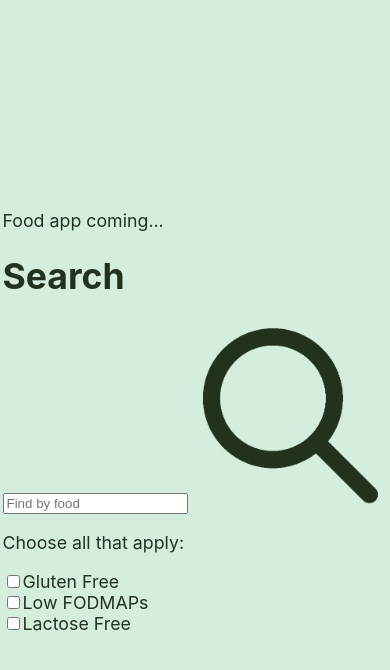
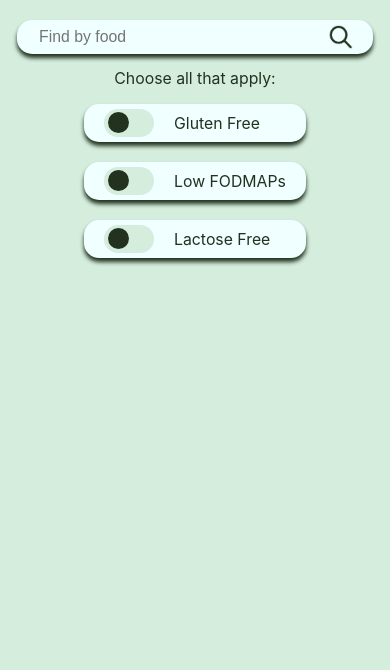
Before and after one commit to SchoolOfCode/bc13_final-project_front-end-6-weddings-a-seamonkey, a React (Create React App) app: page / in a window 390 px wide. Shown: the top 670 px of the page. Built offline with nearby package versions, Linux system fonts and the light colour scheme.

Commit message:
Css (#7)
* setting up search

* Added css variables

* slider

* added gluten free slider

* Toggles added and search bar responsive

* emjois

* tiding the CSS

Co-authored-by: Rachel Morris <rachelmorris262@outlook.com>
Co-authored-by: Sunbearian <stigcollins@icloud.com>

```diff
--- a/src/Components/App/App.css
+++ b/src/Components/App/App.css
@@ -4,16 +4,18 @@
   --font-color: #23321F;
   --content-color: #F0FFFF; /* @100% */
   --menu-bar: #23321F;
+  --toggle: #00A878
 }
 
 .App {
   /* text-align: center; */
   background-color: var(--background-color);
   min-height: 100vh;
+  min-width: 100vw;
   display: flex;
     flex-direction: column;
     align-items: center;
-    justify-content: center;
     font-size: calc(10px + 2vmin);
     color: var(--font-color);
+    font-size: calc(8px + 2vmin);
 }
--- a/src/Components/App/App.js
+++ b/src/Components/App/App.js
@@ -4,10 +4,7 @@ import Search from "../Search/Search.js";
 function App() {
 	return (
 		<div className="App">
-			<header className="App-header">
-				Food app coming...
 				<Search />
-			</header>
 		</div>
 	);
 }
--- a/src/Components/Search/NegativeOutcome.js
+++ b/src/Components/Search/NegativeOutcome.js
@@ -1,11 +1,12 @@
-import sadFace from '../../Images/sad-face.png';
 import './outcome.css';
 
 export default function NegativeOutcome() {
   return (
-    <div>
-      <img src={sadFace} alt="Sad face" />
-      <p>You can't eat this because it contains *props*</p>
+
+    <div className="outcome">
+      <span className="face">☹️</span>
+      <p>Dont Eat this!</p>
+
     </div>
   );
 }
--- a/src/Components/Search/PositiveOutcome.js
+++ b/src/Components/Search/PositiveOutcome.js
@@ -1,13 +1,11 @@
-import happyFace from '../../Images/happy-face.png';
 import './outcome.css';
 
 export default function PositiveOutcome() {
   return (
-    <div>
-      <img src={happyFace} alt="Happy face" />
-      <div>
-      <p>You can eat this!</p>
-      </div>
+
+    <div className="outcome">
+      <span className="face">😃</span>
+
     </div>
 
   );
--- a/src/Components/Search/Search.css
+++ b/src/Components/Search/Search.css
@@ -1,4 +1,129 @@
+/* CSS for search component */
+
 .searchCheckbox {
     display: flex;
     flex-direction: column;
+    gap: 20px;
 }
+
+.search{
+    display: flex;
+    /* flex-direction: column; */
+    gap: 5px;
+    width: 90%;
+    max-width: 500px;
+    border-radius: 15px;
+    background-color: var(--content-color);
+    box-shadow: 0px 4px 4px var(--font-color);
+    padding: 5px 20px;
+    margin: 0;
+    margin-top: 20px;
+}
+
+.search > input {
+
+    align-self: center;
+    width: 90%;
+    height: 98%;
+    border-style: none;
+        border-radius: 15px;
+        background-color: var(--content-color);
+        border-style: none;
+    font-size: calc(8px + 2vmin);
+}
+
+.search>input:focus {
+    outline: none;
+}
+
+.searchComponent{
+  width: 90%;
+  display:flex;
+  flex-direction: column;
+  align-items: center;
+}
+
+/* CSS for magnifing glass */
+.search > img {
+    height: auto;
+    width: 8%;
+    /* transform: translate(-120%, 0%); */
+    /* margin-left: -12%; */
+}
+
+/* CSS for the div of the toggle button */
+
+.toggle{
+  display: flex;
+  align-items: center;
+  gap: 20px;
+  border-radius: 15px;
+  background-color: var(--content-color);
+  border-style: none;
+  box-shadow: 0px 4px 4px var(--font-color);
+  padding: 5px 20px;
+  font-size: calc(8px + 2vmin);
+}
+
+/* CSS for toggle button */
+
+.switch {
+    position: relative;
+    display: inline-block;
+    /* width: 60px; */
+    /* height: 34px; */
+    width: 50px;
+    height: 28px;
+  }
+
+  .switch input {
+    opacity: 0;
+    width: 0;
+    height: 0;
+  }
+
+  .slider {
+    position: absolute;
+    cursor: pointer;
+    top: 0;
+    left: 0;
+    right: 0;
+    bottom: 0;
+    background-color: var(--background-color);
+    -webkit-transition: .4s;
+    transition: .4s;
+    /* box-shadow: 0px 4px 4px var(--font-color); */
+  }
+
+  input:checked + .slider {
+    background-color: var(--toggle);
+  }
+
+  input:checked + .slider:before {
+    -webkit-transform: translateX(20px);
+    -ms-transform: translateX(20px);
+    transform: translateX(20px);
+  }
+
+  /* CSS for circles inside of toggle */
+  .slider:before {
+    position: absolute;
+    content: "";
+    height: 21px;
+    width: 21px;
+    left: 4px;
+    bottom: 4px;
+    background-color: var(--menu-bar);
+    -webkit-transition: .4s;
+    transition: .4s;
+  }
+
+  /* Rounded sliders */
+  .slider.round {
+    border-radius: 34px;
+  }
+
+  .slider.round:before {
+    border-radius: 50%;
+
+  }
--- a/src/Components/Search/Search.js
+++ b/src/Components/Search/Search.js
@@ -8,6 +8,7 @@ import { useState } from 'react';
 const url = 'http://localhost:3010';
 
 export default function Search() {
+
   //product_id
   // product_Name
   // picture
@@ -102,6 +103,7 @@ let reason = {
   */
 
   /*We want to explore other options to simplify this code ^^^
+
 	suggested code ->
 
 function checkboxChanged(e) {
@@ -139,10 +141,11 @@ setSearch({...search, fodmap: !e.target.checked})
           ></input>
   */
 
+
 	return (
-    <div>
-      <h1>Search</h1>
-      <div className="input-field-container">
+		<div className="searchComponent">
+
+			<div className="search">
 				<input
 					type="text"
 					placeholder="Find by food"
@@ -152,17 +155,30 @@ setSearch({...search, fodmap: !e.target.checked})
 			</div>
 			<p>Choose all that apply:</p>
 			<div className="searchCheckbox">
-        <div>
-          <input name="gluten" type="checkbox" onChange={glutenChecked}></input>Gluten Free
+				<div className="toggle">
+					<label className="switch">
+						<input type="checkbox" onClick={glutenChecked}></input>
+						<span className="slider round"></span>
+					</label>
+					<span className="toggleText">Gluten Free</span>
 				</div>
-        <div>
-          <input name="fodmap" type="checkbox" onChange={fodmapChecked}></input>Low FODMAPs
+				<div className="toggle">
+					<label className="switch">
+						<input type="checkbox" onClick={fodmapChecked}></input>
+						<span className="slider round"></span>
+					</label>
+					<span>Low FODMAPs</span>
 				</div>
-        <div>
-          <input name="lactose" type="checkbox" onChange={lactoseChecked}></input>Lactose Free
+				<div className="toggle">
+					<label className="switch">
+						<input type="checkbox" onClick={lactoseChecked}></input>
+						<span className="slider round"></span>
+					</label>
+					<span>Lactose Free</span>
 				</div>
 			</div>
 			<div className="display-outcome">{outcome}</div>
 		</div>
 	);
+
 }
--- a/src/Components/Search/outcome.css
+++ b/src/Components/Search/outcome.css
@@ -1,4 +1,9 @@
-img {
-  width: 200px;
-  height: auto;
+.face {
+  font-size: calc(40vw + 2vmin);
 }
+
+.outcome{
+  display: flex;
+  flex-direction: column;
+  align-items: center;
+}
```
Lines whose indentation alone changed are shown as unchanged.
